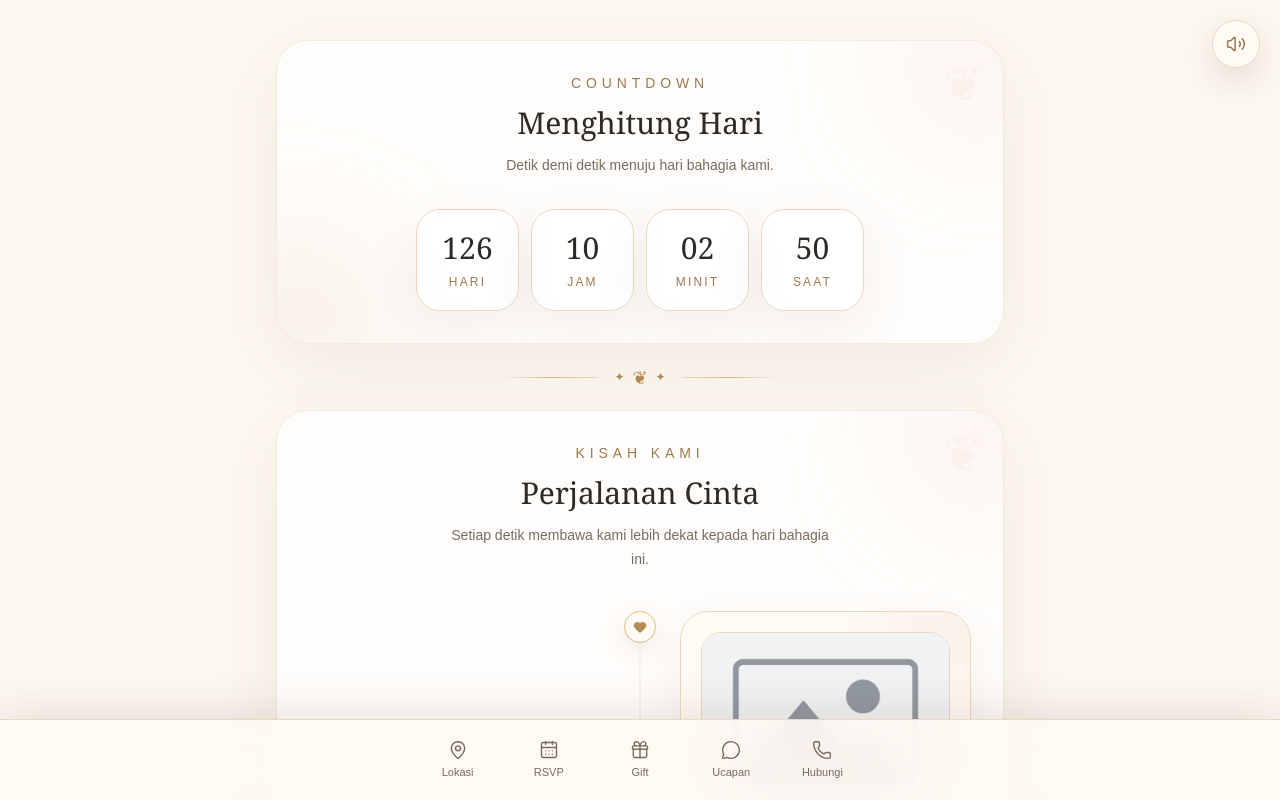
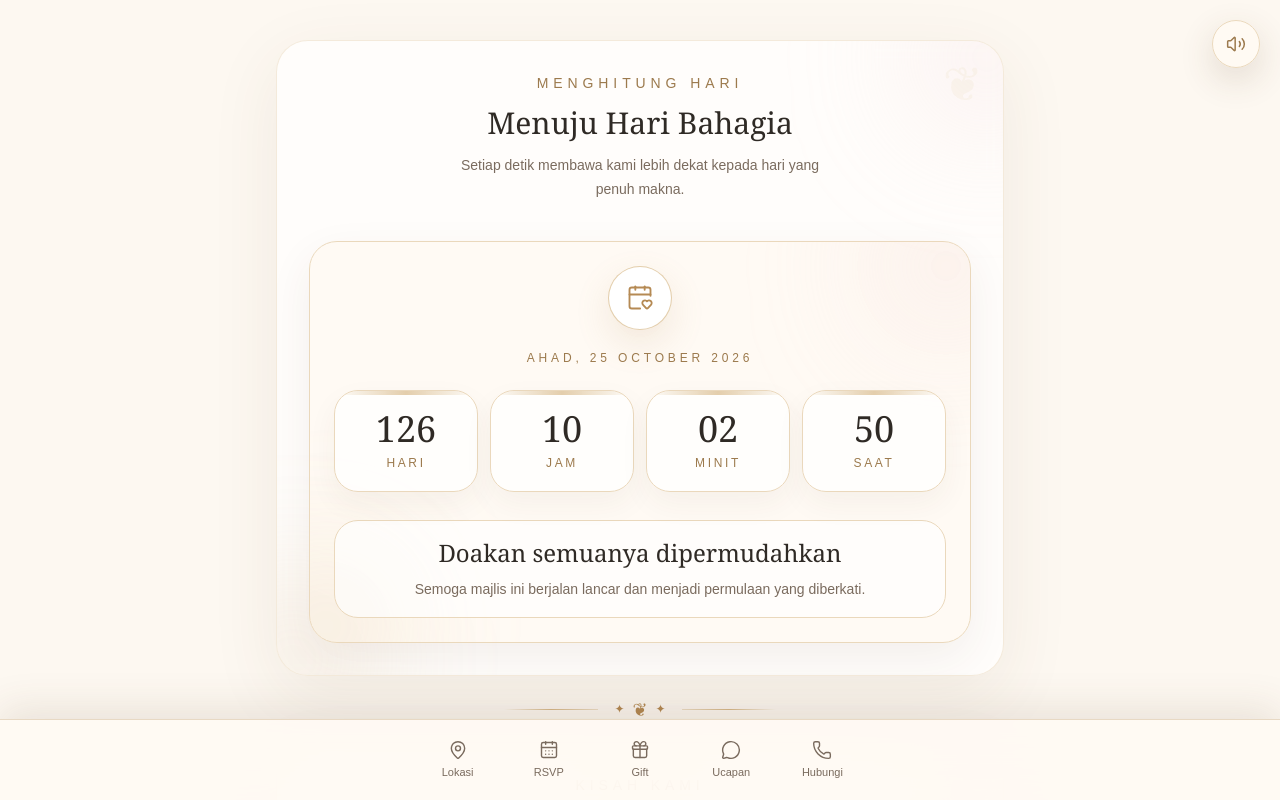
Before and after one commit to rhanifrizal/digital-wedding-invitation, a Next.js app: page / in a window 1280 px wide. Both pictures are taken after a click on the button "BUKA JEMPUTAN". Shown: the part 800-1600 px from the top of the page. Built offline with nearby package versions, Linux system fonts and the light colour scheme; no server answers.

Commit message:
Polish coundown section

```diff
--- a/src/components/sections/CountdownSection.tsx
+++ b/src/components/sections/CountdownSection.tsx
@@ -1,5 +1,6 @@
 "use client";
 
+import { CalendarHeart } from "lucide-react";
 import { motion } from "motion/react";
 import { useEffect, useState } from "react";
 import { weddingConfig } from "@/config/wedding.config";
@@ -12,16 +13,44 @@ type CountdownValue = {
   seconds: number;
 };
 
+const countdownItems = [
+  {
+    key: "days",
+    label: "Hari",
+  },
+  {
+    key: "hours",
+    label: "Jam",
+  },
+  {
+    key: "minutes",
+    label: "Minit",
+  },
+  {
+    key: "seconds",
+    label: "Saat",
+  },
+] as const;
+
 function getCountdown(): CountdownValue {
-  const eventTime = new Date(weddingConfig.event.date).getTime();
+  const targetDate = new Date(weddingConfig.event.date).getTime();
   const now = new Date().getTime();
-  const distance = Math.max(eventTime - now, 0);
+  const difference = targetDate - now;
+
+  if (difference <= 0) {
+    return {
+      days: 0,
+      hours: 0,
+      minutes: 0,
+      seconds: 0,
+    };
+  }
 
   return {
-    days: Math.floor(distance / (1000 * 60 * 60 * 24)),
-    hours: Math.floor((distance / (1000 * 60 * 60)) % 24),
-    minutes: Math.floor((distance / (1000 * 60)) % 60),
-    seconds: Math.floor((distance / 1000) % 60),
+    days: Math.floor(difference / (1000 * 60 * 60 * 24)),
+    hours: Math.floor((difference / (1000 * 60 * 60)) % 24),
+    minutes: Math.floor((difference / (1000 * 60)) % 60),
+    seconds: Math.floor((difference / 1000) % 60),
   };
 }
 
@@ -33,67 +62,88 @@ export function CountdownSection() {
       setCountdown(getCountdown());
     }, 1000);
 
-    return () => window.clearInterval(timer);
+    return () => {
+      window.clearInterval(timer);
+    };
   }, []);
 
-  const items = [
-    {
-      label: "Hari",
-      value: countdown.days,
-    },
-    {
-      label: "Jam",
-      value: countdown.hours,
-    },
-    {
-      label: "Minit",
-      value: countdown.minutes,
-    },
-    {
-      label: "Saat",
-      value: countdown.seconds,
-    },
-  ];
+  return (
+    <div>
+      <SectionTitle
+        eyebrow="Menghitung Hari"
+        title="Menuju Hari Bahagia"
+        description="Setiap detik membawa kami lebih dekat kepada hari yang penuh makna."
+      />
+
+      <div className="mt-10">
+        <motion.div
+          initial={{ opacity: 0, y: 18 }}
+          whileInView={{ opacity: 1, y: 0 }}
+          viewport={{ once: true, amount: 0.35 }}
+          transition={{ duration: 0.45, ease: "easeOut" }}
+          className="relative overflow-hidden rounded-[1.75rem] border border-[#ead8bc] bg-[#fffaf3]/85 p-6 text-center shadow-[0_16px_45px_rgba(88,63,38,0.07)]"
+        >
+          <div className="pointer-events-none absolute -right-12 -top-12 h-36 w-36 rounded-full bg-[#efd4d0]/35 blur-3xl" />
+          <div className="pointer-events-none absolute -bottom-14 -left-14 h-36 w-36 rounded-full bg-[#d8b989]/25 blur-3xl" />
+
+          <div className="relative z-10">
+            <div className="mx-auto flex h-16 w-16 items-center justify-center rounded-full border border-[#d8b989]/70 bg-white text-[#b58a54] shadow-[0_14px_35px_rgba(181,138,84,0.16)]">
+              <CalendarHeart className="h-7 w-7" strokeWidth={1.6} />
+            </div>
+
+            <p className="mt-5 text-xs uppercase tracking-[0.32em] text-[#9c7a4d]">
+              {weddingConfig.event.displayDate}
+            </p>
+
+            <div className="mt-6 grid grid-cols-2 gap-3 sm:grid-cols-4">
+              {countdownItems.map((item, index) => {
+                const value = countdown[item.key];
 
                 return (
-    <section>
                   <motion.div
-        initial={{ opacity: 0, y: 24 }}
+                    key={item.key}
+                    initial={{ opacity: 0, y: 16 }}
                     whileInView={{ opacity: 1, y: 0 }}
                     viewport={{ once: true, amount: 0.35 }}
-        transition={{ duration: 0.7, ease: "easeOut" }}
-        className="mx-auto max-w-md"
+                    transition={{
+                      duration: 0.35,
+                      ease: "easeOut",
+                      delay: index * 0.06,
+                    }}
+                    className="relative overflow-hidden rounded-3xl border border-[#ead8bc] bg-white/75 px-4 py-5 shadow-[0_12px_30px_rgba(88,63,38,0.05)]"
                   >
-        <SectionTitle
-          eyebrow="Countdown"
-          title="Menghitung Hari"
-          description="Detik demi detik menuju hari bahagia kami."
-        />
+                    <div className="pointer-events-none absolute inset-x-0 top-0 h-1 bg-gradient-to-r from-transparent via-[#d8b989] to-transparent opacity-70" />
 
-        <div className="mt-8 grid grid-cols-4 gap-3">
-          {items.map((item, index) => (
-            <motion.div
-              key={item.label}
-              initial={{ opacity: 0, y: 18 }}
-              whileInView={{ opacity: 1, y: 0 }}
-              viewport={{ once: true }}
-              transition={{
-                delay: index * 0.08,
-                duration: 0.55,
-                ease: "easeOut",
-              }}
-              className="rounded-3xl border border-[#ead8bc] bg-white/70 px-3 py-5 text-center shadow-[0_18px_55px_rgba(88,63,38,0.08)] backdrop-blur"
+                    <motion.p
+                      key={value}
+                      initial={{ opacity: 0, y: -8 }}
+                      animate={{ opacity: 1, y: 0 }}
+                      transition={{ duration: 0.2, ease: "easeOut" }}
+                      className="font-serif text-4xl leading-none text-[#2f2a25]"
                     >
-              <p className="font-serif text-3xl text-[#2f2a25]">
-                {String(item.value).padStart(2, "0")}
-              </p>
-              <p className="mt-2 text-xs uppercase tracking-[0.18em] text-[#9c7a4d]">
+                      {String(value).padStart(2, "0")}
+                    </motion.p>
+
+                    <p className="mt-2 text-xs uppercase tracking-[0.22em] text-[#9c7a4d]">
                       {item.label}
                     </p>
                   </motion.div>
-          ))}
+                );
+              })}
+            </div>
+
+            <div className="mt-7 rounded-[1.5rem] border border-[#ead8bc] bg-white/65 px-5 py-4">
+              <p className="font-serif text-2xl text-[#2f2a25]">
+                Doakan semuanya dipermudahkan
+              </p>
+              <p className="mt-2 text-sm leading-6 text-[#7a6b5e]">
+                Semoga majlis ini berjalan lancar dan menjadi permulaan yang
+                diberkati.
+              </p>
+            </div>
           </div>
         </motion.div>
-    </section>
+      </div>
+    </div>
   );
 }
```
Lines whose indentation alone changed are shown as unchanged.
